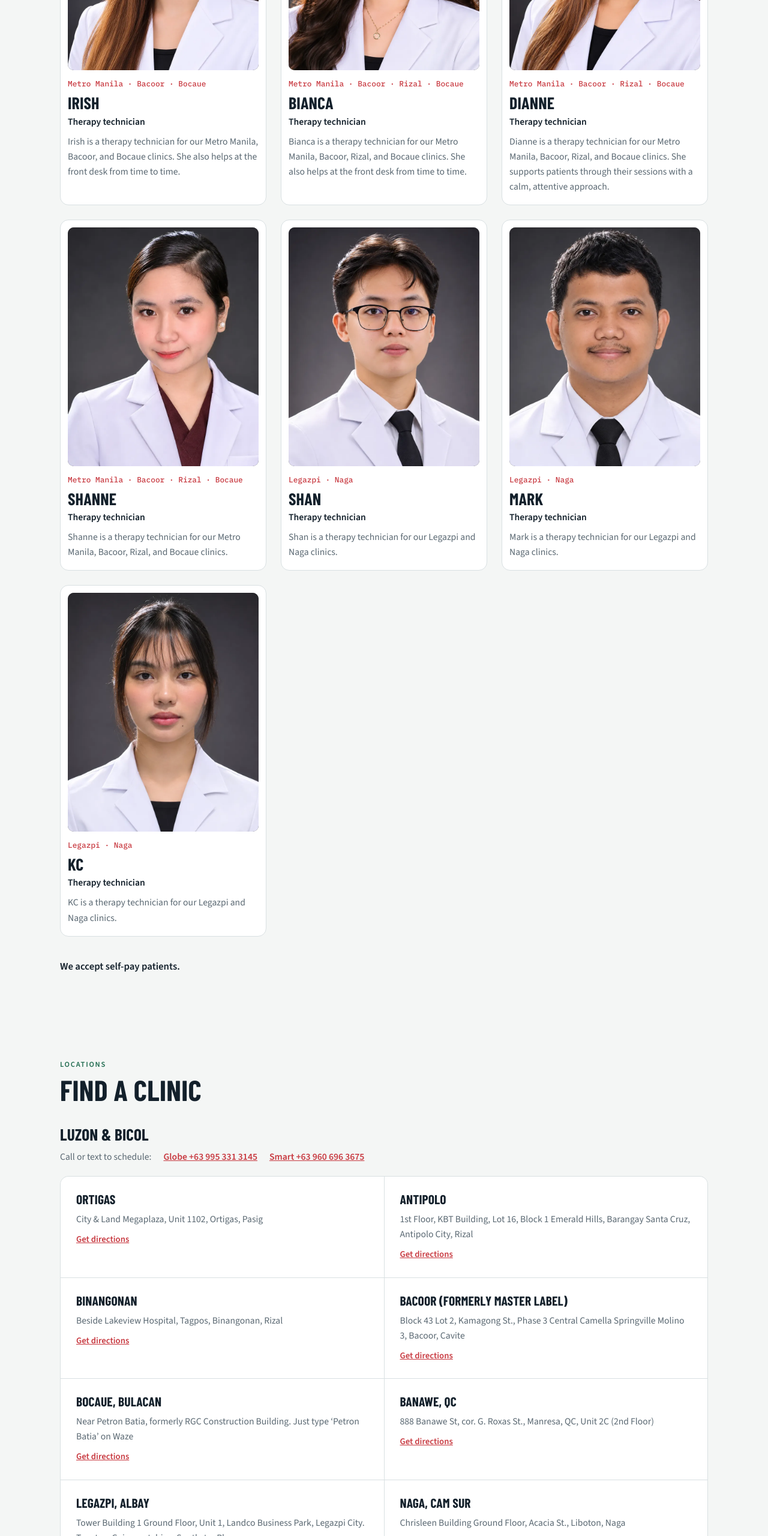
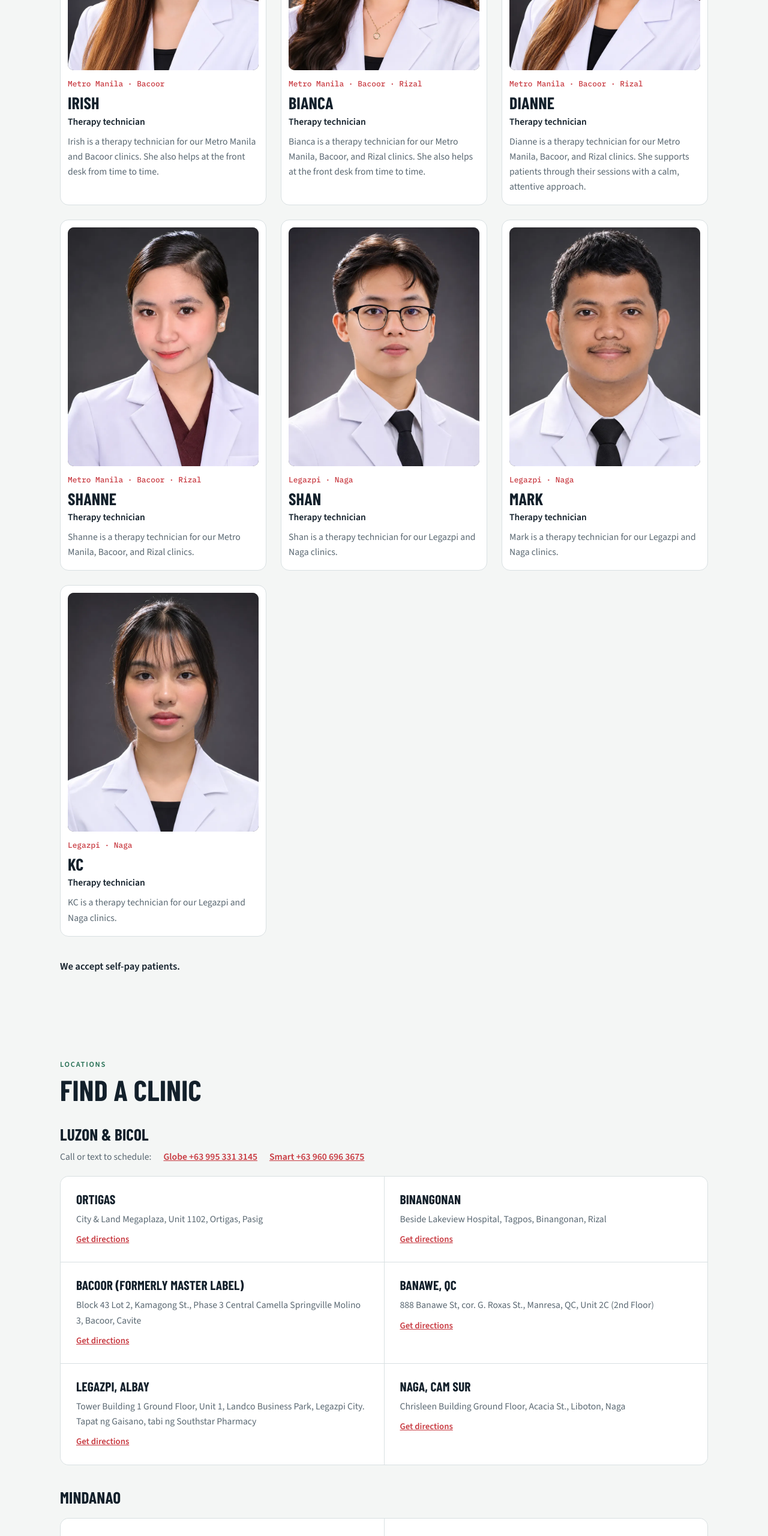
Before and after one commit to furiousdoc34/angrydoc-funnels, a plain HTML site: page index.html in a window 1280 px wide. Shown: the part 4040-6600 px from the top of the page at 60% size. Drawn offline with nearby package versions, Linux system fonts and the light colour scheme; a web font is replaced by a local one.

Commit message:
Remove Antipolo and Bocaue from the clinic list

```diff
--- a/index.html
+++ b/index.html
@@ -424,42 +424,42 @@ footer .wrap { display: flex; justify-content: space-between; gap: 12px; flex-wr
         </article>
 
         <article class="member">
-          <img class="headshot" src="assets/irish-2.webp" alt="Irish, therapy technician at Metro Manila, Bacoor, and Bocaue" width="800" height="1067">
+          <img class="headshot" src="assets/irish-2.webp" alt="Irish, therapy technician at Metro Manila and Bacoor" width="800" height="1067">
           <div class="member-text">
-            <span class="creds">Metro Manila · Bacoor · Bocaue</span>
+            <span class="creds">Metro Manila · Bacoor</span>
             <h3>Irish</h3>
             <p class="role">Therapy technician</p>
-            <p>Irish is a therapy technician for our Metro Manila, Bacoor, and Bocaue clinics. She also helps at the front desk from time to time.</p>
+            <p>Irish is a therapy technician for our Metro Manila and Bacoor clinics. She also helps at the front desk from time to time.</p>
           </div>
         </article>
 
         <article class="member">
-          <img class="headshot" src="assets/bianca.webp" alt="Bianca, therapy technician at Metro Manila, Bacoor, Rizal, and Bocaue" width="800" height="1067">
+          <img class="headshot" src="assets/bianca.webp" alt="Bianca, therapy technician at Metro Manila, Bacoor, and Rizal" width="800" height="1067">
           <div class="member-text">
-            <span class="creds">Metro Manila · Bacoor · Rizal · Bocaue</span>
+            <span class="creds">Metro Manila · Bacoor · Rizal</span>
             <h3>Bianca</h3>
             <p class="role">Therapy technician</p>
-            <p>Bianca is a therapy technician for our Metro Manila, Bacoor, Rizal, and Bocaue clinics. She also helps at the front desk from time to time.</p>
+            <p>Bianca is a therapy technician for our Metro Manila, Bacoor, and Rizal clinics. She also helps at the front desk from time to time.</p>
           </div>
         </article>
 
         <article class="member">
-          <img class="headshot" src="assets/dianne.webp" alt="Dianne, therapy technician at Metro Manila, Bacoor, Rizal, and Bocaue" width="800" height="1067">
+          <img class="headshot" src="assets/dianne.webp" alt="Dianne, therapy technician at Metro Manila, Bacoor, and Rizal" width="800" height="1067">
           <div class="member-text">
-            <span class="creds">Metro Manila · Bacoor · Rizal · Bocaue</span>
+            <span class="creds">Metro Manila · Bacoor · Rizal</span>
             <h3>Dianne</h3>
             <p class="role">Therapy technician</p>
-            <p>Dianne is a therapy technician for our Metro Manila, Bacoor, Rizal, and Bocaue clinics. She supports patients through their sessions with a calm, attentive approach.</p>
+            <p>Dianne is a therapy technician for our Metro Manila, Bacoor, and Rizal clinics. She supports patients through their sessions with a calm, attentive approach.</p>
           </div>
         </article>
 
         <article class="member">
-          <img class="headshot" src="assets/shanne.webp" alt="Shanne, therapy technician at Metro Manila, Bacoor, Rizal, and Bocaue" width="800" height="1067">
+          <img class="headshot" src="assets/shanne.webp" alt="Shanne, therapy technician at Metro Manila, Bacoor, and Rizal" width="800" height="1067">
           <div class="member-text">
-            <span class="creds">Metro Manila · Bacoor · Rizal · Bocaue</span>
+            <span class="creds">Metro Manila · Bacoor · Rizal</span>
             <h3>Shanne</h3>
             <p class="role">Therapy technician</p>
-            <p>Shanne is a therapy technician for our Metro Manila, Bacoor, Rizal, and Bocaue clinics.</p>
+            <p>Shanne is a therapy technician for our Metro Manila, Bacoor, and Rizal clinics.</p>
           </div>
         </article>
 
@@ -515,11 +515,6 @@ footer .wrap { display: flex; justify-content: space-between; gap: 12px; flex-wr
           <a class="loc-dir" href="https://www.google.com/maps/search/?api=1&amp;query=City%20%26%20Land%20Megaplaza%2C%20Unit%201102%2C%20Ortigas%2C%20Pasig" target="_blank" rel="noopener">Get directions</a>
         </article>
         <article class="loc-card">
-          <h3>Antipolo</h3>
-          <p>1st Floor, KBT Building, Lot 16, Block 1 Emerald Hills, Barangay Santa Cruz, Antipolo City, Rizal</p>
-          <a class="loc-dir" href="https://www.google.com/maps/search/?api=1&amp;query=KBT%20Building%2C%20Lot%2016%2C%20Block%201%20Emerald%20Hills%2C%20Barangay%20Santa%20Cruz%2C%20Antipolo%20City%2C%20Rizal" target="_blank" rel="noopener">Get directions</a>
-        </article>
-        <article class="loc-card">
           <h3>Binangonan</h3>
           <p>Beside Lakeview Hospital, Tagpos, Binangonan, Rizal</p>
           <a class="loc-dir" href="https://www.google.com/maps/search/?api=1&amp;query=Lakeview%20Hospital%2C%20Tagpos%2C%20Binangonan%2C%20Rizal" target="_blank" rel="noopener">Get directions</a>
@@ -528,11 +523,6 @@ footer .wrap { display: flex; justify-content: space-between; gap: 12px; flex-wr
           <h3>Bacoor (formerly Master Label)</h3>
           <p>Block 43 Lot 2, Kamagong St., Phase 3 Central Camella Springville Molino 3, Bacoor, Cavite</p>
           <a class="loc-dir" href="https://www.google.com/maps/search/?api=1&amp;query=Block%2043%20Lot%202%2C%20Kamagong%20St.%2C%20Phase%203%20Central%20Camella%20Springville%20Molino%203%2C%20Bacoor%2C%20Cavite" target="_blank" rel="noopener">Get directions</a>
-        </article>
-        <article class="loc-card">
-          <h3>Bocaue, Bulacan</h3>
-          <p>Near Petron Batia, formerly RGC Construction Building. Just type ‘Petron Batia’ on Waze</p>
-          <a class="loc-dir" href="https://www.google.com/maps/search/?api=1&amp;query=Petron%20Batia%2C%20Bocaue%2C%20Bulacan" target="_blank" rel="noopener">Get directions</a>
         </article>
         <article class="loc-card">
           <h3>Banawe, QC</h3>
```
